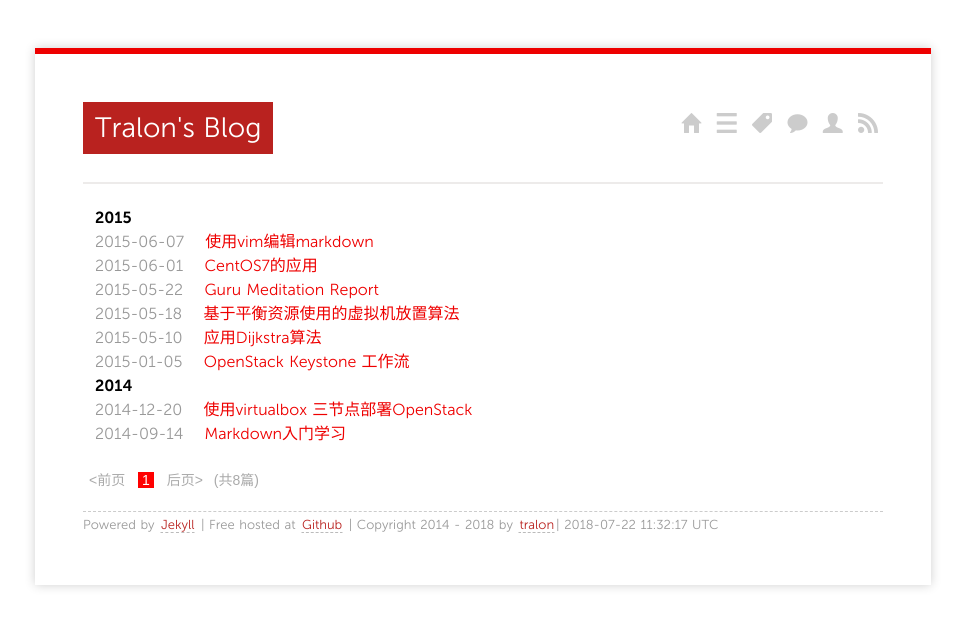
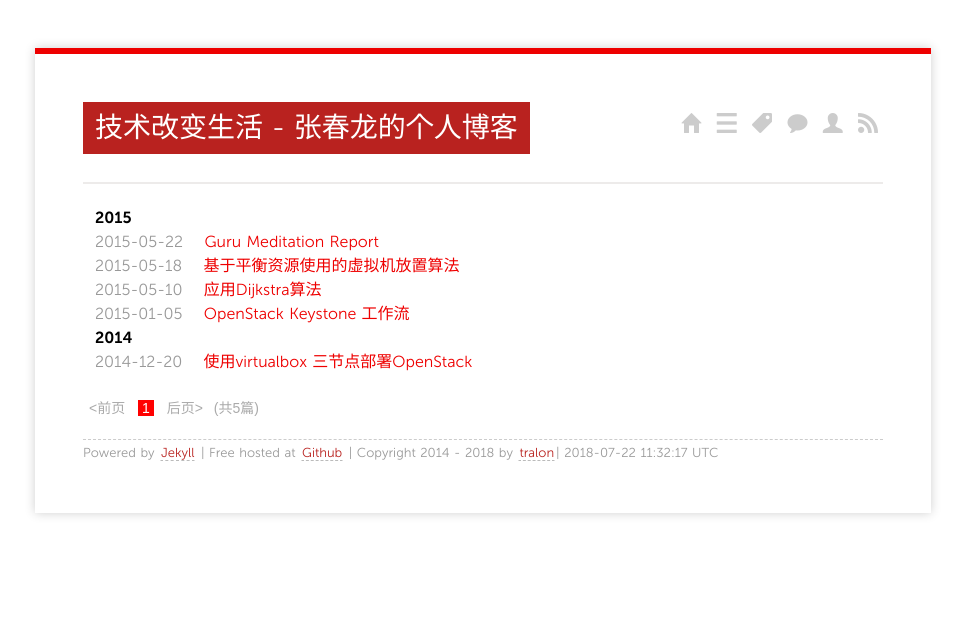
Before and after one commit to zhangchunlong/zhangchunlong.github.io, a Jekyll site: the page built from index.html, in a window 1280 px wide. Shown: the top 627 px of the page, without its empty margins (157-1122 px from the left). Built offline with Jekyll 4.4.1, drawn with Linux system fonts in a browser that asks for light colours; nearby versions of some CDN libraries; Markdown is read by kramdown in place of the engine named in the settings; the list of posts is cut into pages by our own code; some of the changed lines change nothing that is shown.

Commit message:
remove some post

```diff
--- a/_posts/2014/2014-09-14-Markdown-learning.md
+++ /dev/null
@@ -1,76 +0,0 @@
----
-layout: post
-title: Markdown入门学习
-categories:
-- tool
-tags:
-- markdown
----
-##1.标题
-####在文字开头加上 “#”，通过“#”数量表示几级标题
-
-#一级标题
-
-##二级标题
-###三级标题
-####四级标题
-#####五级标题
-######六级标题
-
-
-
-
-##2.块注释
->通过在文字开头添加“>”表示块注释
-
-##3.斜体
-*将需要设置为斜体的文字两端使用1个“_”*_或者使用1个“*”_
-
-##4.粗体
-**将需要设置为粗体的文字两端使用两个"*"或者"_"**
-
-##5.无序列表
-* 在文字开头添加(\*,+ and -)实现无序列表
-+ 但是需要注意在（\*,+ and -)和文字之间需要添加空格
-
-##6.有序列表
-1. 使用数字后面跟上句号
-2. 当然句号与文字之间还要跟上空格
-
-##7.链接
-> Markdown中有两种方式实现链接：内联方式和引用方式
-
-1.内联方式: [华为](http://www.huawei.com/cn/)不仅仅是世界500强
-2.引用方式: I come from [huawei][1] Technologies Company
-[1]:http://www.huawei.com/cn/
-
-##8. 图片
-> 图片的处理跟链接类似也有内联和引用方式
-
-1.内联方式:
-![钟楼](/media/pic/bell_tower.jpg '钟楼')
-
-2.引用方式:
-![西电][2]
-[2]: /media/pic/xidian.jpg
-
-##9. 代码
-实现方式有两种：
-1.简单文字需要代码框时，使用\`来实现;
-`print “test”`
-2. 大片文字需要代码框时，使用pre和code标签实现，并将code标签嵌入pre中
-<pre>
-<code>#include "stdio.h"
- int main()
- {
-         printf("hello world!\n");
-         return 0;
- }
-</code>
-</pre>
-
-##10. 下划线
-可以在一行中用三个或以上的星号、减号、底线来建立一个分隔线，行内不能其他东西,也可以在星号中间插入空白。
-
-例如：
-***
--- a/_posts/2015/2015-06-01-centos.md
+++ /dev/null
@@ -1,200 +0,0 @@
----
-layout: post
-title: CentOS7的应用
-categories:
-- linux
-tags:
-- CentOS
----
-利用周末时间安装了一下CentOS7，本来以为很简单，没想到差不多花了一天。
-####1.系统安装
-
-(1） 制作U盘启动
-
-*  首先从<http://isoredirect.centos.org/centos/7/isos/x86_64/> 下载CentOS-7-x86_64-Minimal-1503-01.iso
-*  首先使用fdisk -l查看U盘的设备名，例如/dev/sdb, 使用dd if=/iso路径/CentOS-7-x86_64-Minimal-1503-01.iso of=/dev/sdb
-（2） 安装过程比较简单，网上有很多教程，需要注意地方：
-*  BIOS要设在U盘启动
-*  Grub的安装要选择磁盘
-*  点击重启时，记得拔下U盘
-*  为了方便，我在安装时对有线网络进行了设置以便于重启后即可以通过有线上网
-注意：在设置网络时记得把DNS设置上，否则有些网页会打不开。例如/etc/sysconfig/network-scripts/ifcfg-enp5s0的配置如下:
-TYPE="Ethernet"
-BOOTPROTO="dhcp"
-DEFROUTE="yes"
-PEERDNS="yes"
-PEERROUTES="yes"
-IPV4_FAILURE_FATAL="no"
-IPV6INIT="yes"
-IPV6_AUTOCONF="yes"
-IPV6_DEFROUTE="yes"
-IPV6_PEERDNS="yes"
-IPV6_PEERROUTES="yes"
-IPV6_FAILURE_FATAL="no"
-NAME="enp5s0"
-UUID="5e25fd16-403b-48e8-b22c-6d9eb91c9b4f"
-DEVICE="enp5s0"
-ONBOOT="yes"
-DNS1=8.8.8.8
-DNS2=8.8.4.4
-（3）安装图形化界面
-   由于在（2）中设置了有线网络，我们可以直接执下面的命令：
-   yum groupinstall "GNOME Desktop" -y
-   安装完后，可以执行startx启动图形界面
-   注意：默认启动后还是会进入文本界面若想每次启动直接进入图形界面可以执行如下命令：
-   ln -sf /lib/systemd/system/graphical.target /etc/systemd/system/default.target
-
-####2.无线网卡驱动
-由于平时使用wifi上网，当然要装一下无线网卡驱动，没想到一装就是大半天，尝试了多种方法才安装成功。
-
-（1）首先查一下无线网卡：
-[root@localhost tralon]# lspci | grep -i network
-04:00.0 Network controller: Broadcom Corporation BCM43142 802.11b/g/n (rev 01)
-注意：CentOS7默认没有安装lspci，需要使用命令yum install pciutils进行安装
-
-（2）到Broadcom Corporation官网<http://www.broadcom.com/support/?gid=1>找合适的驱动，例如我下载了hybrid-v35_64-nodebug-pcoem-6_30_223_248.tar.gz
-一般网卡可以使用CentOS官方教程<http://wiki.centos.org/HowTos/Laptops/Wireless/Broadcom?action=show>进行了安装.但是对于BCM43142 802.11b/g/n，该教程不奏效。
-
-（3）采用了如下方法，实现无线网卡驱动的安装：
-
-*  安装需要的包和工具：
-     # yum group install 'Development Tools'
-     # yum install redhat-lsb kernel-abi-whitelists
-     # yum install kernel-devel-$(uname -r)
-*  普通用户（不是root),配置编译目录和.rpmmacros:
-   $ mkdir -p ~/rpmbuild/{BUILD,RPMS,SPECS,SOURCES,SRPMS}
-   $ echo -e "%_topdir $(echo $HOME)/rpmbuild\n%dist .el$(lsb_release -s -r|cut -d"." -f1).local" >> ~/.rpmmacros
-*  下载wl-kmod*nosrc.rpm
-<http://elrepo.org/linux/elrepo/el7/SRPMS/wl-kmod-6_30_223_248-3.el7.elrepo.nosrc.rpm>
-*   下载匹配你系统的的驱动，当然是Broadcom Corporation官网<http://www.broadcom.com/support/?gid=1>，并将下载驱动如hybrid-v35_64-nodebug-pcoem-6_30_223_248.tar.gz，放到 ~/rpmbuild/SOURCES/中
-*  以普通用户身份编译 kmod-wl
-$ rpmbuild --rebuild --target=`uname -m` --define 'packager your-name' /path-to-nosrc.rpm/wl-kmod*nosrc.rpm   这里的your-name可以置你的用户名，例如我设置的是tralon，后面要指明前面下载的wl-kmod-6_30_223_248-3.el7.elrepo.nosrc.rpm
-*  由于ndiswrapper 不再需要，若已安装，可以使用命令yum remove \\\*ndiswrapper\\\*将其卸载
-*   安装kmod-wl
- \# rpm -Uvh /path-to-rpm/kmod-wl*rpm
-*   重启（reboot）或启动无线
-    \# modprobe wl
-*  保存编译后驱动和删除编译目录
-$ rm -rf ~/rpmbuild
-
-####3.一些软件的安装
-（1） 安装Retext
-
-*  下载安装包<http://sourceforge.net/projects/retext/>,这里下载ReText-5.0.2.tar.gz
-*   查看README,  可知需要安装
-[python](http://python.org/) — version 3.2 or higher
-[pyqt5](http://www.riverbankcomputing.co.uk/software/pyqt/intro)
-[python-markups](http://pypi.python.org/pypi/Markups)
-[python-markdown](http://packages.python.org/Markdown/) — for Markdown
-  language support
-[python-docutils](http://docutils.sourceforge.net/) — for reStructuredText
-  language support
-[python-enchant](http://pypi.python.org/pypi/pyenchant) — for spell checking
-  support
-*  python3安装
-   \# rpm -ivh http://li.nux.ro/download/nux/dextop/el7/x86_64/nux-dextop-release-0-5.el7.nux.noarch.rpm
-   \#yum install python3 python3-devel python3-pip
-   注意：由于系统默认使用python2.7，如下所是：
-    lrwxrwxrwx.   1 root root          7 5月  31 17:59 python -> python2
-    lrwxrwxrwx.   1 root root          9 5月  31 13:26 python2 -> python2.7
-    -rwxr-xr-x.   1 root root       7136 6月  18 2014 python2.7
-    lrwxrwxrwx.   1 root root          9 5月  31 17:39 python3 -> python3.3
-    -rwxr-xr-x.   2 root root      11312 5月  10 2014 python3.3
-    lrwxrwxrwx.   1 root root         17 5月  31 17:39 python3.3-config -> python3.3m-config
-    若我们需要python3则需要加入删除python -> python2，执行ln -s /usr/local/bin/python3 /usr/bin/python建立python -> python3
-*  安装pyqt5
-  a，Qt5程序包安装
-   \# rpm -ivh http://mirrors.ustc.edu.cn/epel/7/x86_64/e/epel-release-7-5.noarch.rpm
-   \# yum install qt5\\\*
-   注意：此时可能执行 yum不能成功，只需在/usr/bin/yum 文件的开头修改为#!/usr/bin/python2即可
-   b，sip安装（由于pyqt5需要sip）
-  下载<http://sourceforge.net/projects/pyqt/files/sip/>
-  安装：
-  tar -zxvf sip-4.16.7.tar.gz
-  cd sip-4.16.7
-  python3 configure.py
-  make
-  \# make install
-  c，PyQt5安装
-  下载<http://sourceforge.net/projects/pyqt/files/PyQt5/>
-  安装：
-  tar -zxvf PyQt-gpl-5.4.1.tar.gz
-  cd PyQt-gpl-5.4.1
-  python3 configure.py -q /usr/bin/qmake-qt5 -d /usr/lib64/python3.3/site-packages/ --sip /  usr/bin/sip
-  make
-  \# make install
-*  安装依赖包
-python3-pip install markups
-python3-pip install markdown
-python3-pip install docutils
-python3-pip install pyenchant
-*  安装retext
-cd ReText-5.0.2
-python3 setup.py install
-在终端中输入retext运行程序
-
-
-（2）安装flash player
-
-*  首先到<https://get.adobe.com/flashplayer/>,选择tar.gz包install_flash_player_11_linux.x86_64.tar.gz
-*  tar zxvf install_flash_player_11_linux.x86_64.tar.gz 解压后将libflashplayer.so 分别复制到
-~/.mozilla/plugins(包括/home/tralon/.mozilla/plugins和/root/.mozilla/plugins
-*  重起firefox就可以愉快的看视频了
-
-（3 ）支持NFS
-
-*  配置源：
-rpm -ivh http://pkgs.repoforge.org/rpmforge-release/rpmforge-release-0.5.3-1.el7.rf.x86_64.rpm
-*   安装ntfs-3g
-yum clean all
-yum makecache
-yum install ntfs-3g
-shutdown -r now
-
-(4)安装eclipse
-
-* 安装java
-yum install java
-java -version
-
-* 下载eclipse
-从官方网站<http://www.eclipse.org/downloads/>下载eclipse
-tar -zxvf eclipse-jee-luna-SR2-linux-gtk-x86_64.tar.gz /home/tralon/programs
-
-* 设置Eclipse启动器
-ln -s /home/tralon/programs/eclipse/eclipse /usr/bin/eclipse
-vim /usr/share/applications/eclipse.desktop
-将如下代码加入文件：
-[Desktop Entry]
-Encoding=UTF-8
-Name=Eclipse 4.4.2
-Comment=Eclipse Luna
-Exec=/usr/bin/eclipse
-Icon=/opt/eclipse/icon.xpm
-Categories=Application;Development;Java;IDE
-Version=1.0
-Type=Application
-Terminal=0
-在应用程序中就可以看到eclipse了
-
-*  安装PyDev
-a.下载PyDev插件
-从<http://sourceforge.net/projects/pydev/files/>下载插件
-b.安装插件（使用link方式)
-首先在/home/tralon/programs中创建所需目录
-mkdir eclipse_plugins
-mkdir PyDev
-然后将插件中的features和plugins拷贝到Pydev中
-c. 建立连接文件
-在eclipse安装目录下（/home/tralon/programs/eclipse）建立links目录
-并在其中建立PyDev.link文件内容如下：
-path=/home/tralon/programs/eclipse_plugins/PyDev
-d. 配置Python Interpreter
-打开eclipse然后Window--Preferences--PyDev--Interpreters--Python Interpreter
-然后在右侧添加python的可执行文件（/usr/bin/python)
-
-####参考文件
- 特别说明：上述软件的安装参考自下面的连接
-<http://blog.csdn.net/mimi00x/article/details/40455185>
-<http://elrepo.org/tiki/wl-kmod>
-<http://www.centoscn.com/image-text/install/2015/0516/5455.html>
--- a/_posts/2015/2015-06-07-vimmk.md
+++ /dev/null
@@ -1,25 +0,0 @@
----
-layout: post
-title: 使用vim编辑markdown
-categories:
-- linux
-tags:
-- vim
----
-上一周为了使用markdown语法写博客，在CentOS7上安装的retext，并因此安装了很多的软件，我就想为了装一个编辑工具，装这么多软件太不值得了，那么有没有轻量级的工具呢？
-当然有，就是使用vim，但是我还想实时看到编辑的结果，vim可以吗？强大的vim当然可以.
-####1.首先需要有node.js,同时有npm
-yum install npm
-####2.安装instant-markdown-d
-npm -g install instant-markdown-d
-####3.若系统为linux需要安装xdg-utils，不过一般默认都会安装
-若没有安装可以执行如下命令:
-yum install xdg-utils
-####4.将下载的vim插件放到~/.vim/plugin中
-下载地址为<https://github.com/suan/vim-instant-markdown.git>将其中的instant-markdown.vim放到~/.vim/plugin即可.
-####5.设置.vimrc
-若你想编辑文件时均自动打开一个网页来显示你编辑的内容可以设置为：
-let g:instant_markdown_slow = 1
-若你想手动控制打开页面可以设置为：
-let g:instant_markdown_autostart = 0
-当这样设置时不会打开网页，若想让打开网页显示编辑的内容可以执行:InstantMarkdownPreview
--- a/index.html
+++ b/index.html
@@ -1,5 +1,5 @@
 ---
-title: Tralon's Blog
+title: 技术改变生活 - 张春龙的个人博客
 layout: page
 ---
 
```
